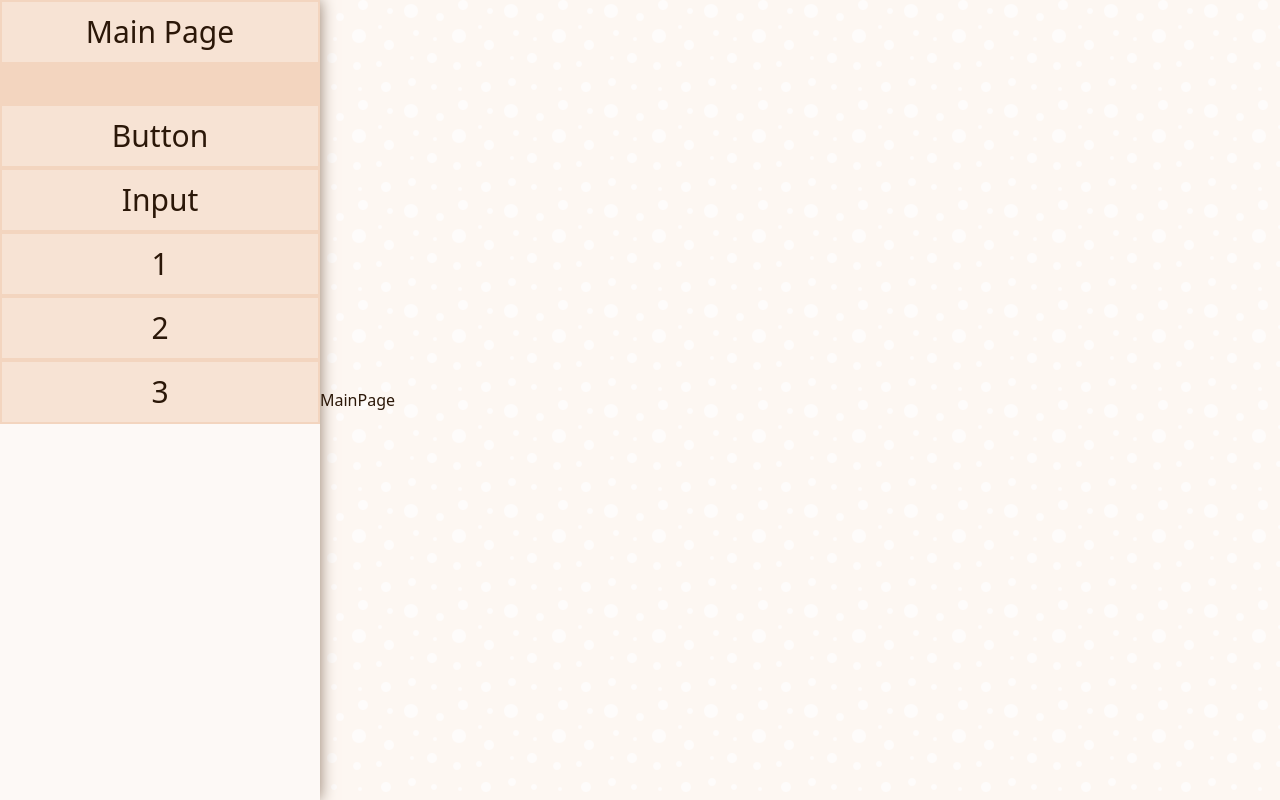
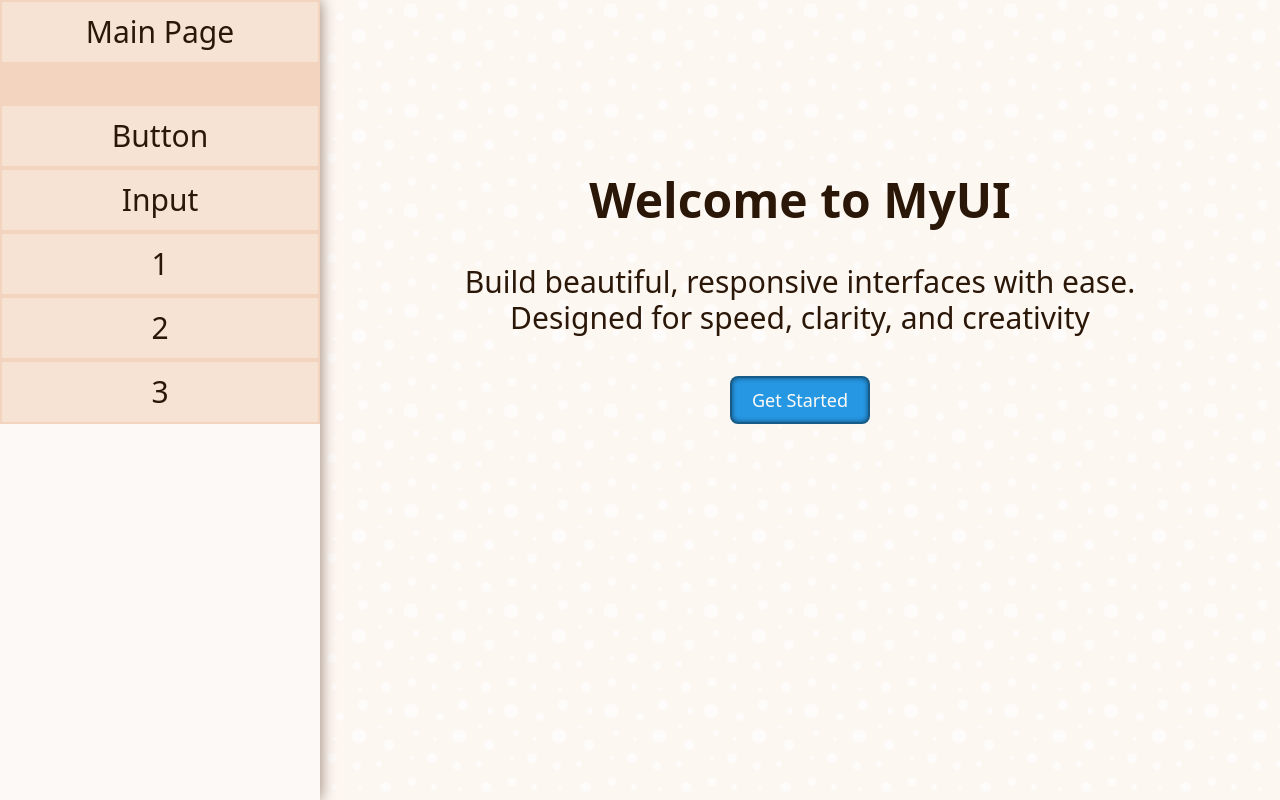
Before and after one commit to jakubhajduk53/my-ui, a Vue app: page / in a window 1280 px wide. Built offline with nearby package versions, Linux system fonts and the light colour scheme.

Commit message:
feature: update mainpage

```diff
--- a/src/views/MainPageView.vue
+++ b/src/views/MainPageView.vue
@@ -1,5 +1,20 @@
-<script setup lang="ts"></script>
+<script setup lang="ts">
+import Button from "../components/Button.vue";
+</script>
 
-<template>MainPage</template>
+<template>
+  <div
+    class="flex flex-col gap-10 items-center justify-center text-center -translate-y-25 h-full w-full"
+  >
+    <p class="text-3xl md:text-5xl font-bold">Welcome to MyUI</p>
+    <p class="text-xl md:text-3xl w-[30em]">
+      Build beautiful, responsive interfaces with ease.<br />
+      Designed for speed, clarity, and creativity
+    </p>
+    <RouterLink to="/button">
+      <Button color="primary" size="large" text="Get Started" />
+    </RouterLink>
+  </div>
+</template>
 
 <style scoped></style>
```
